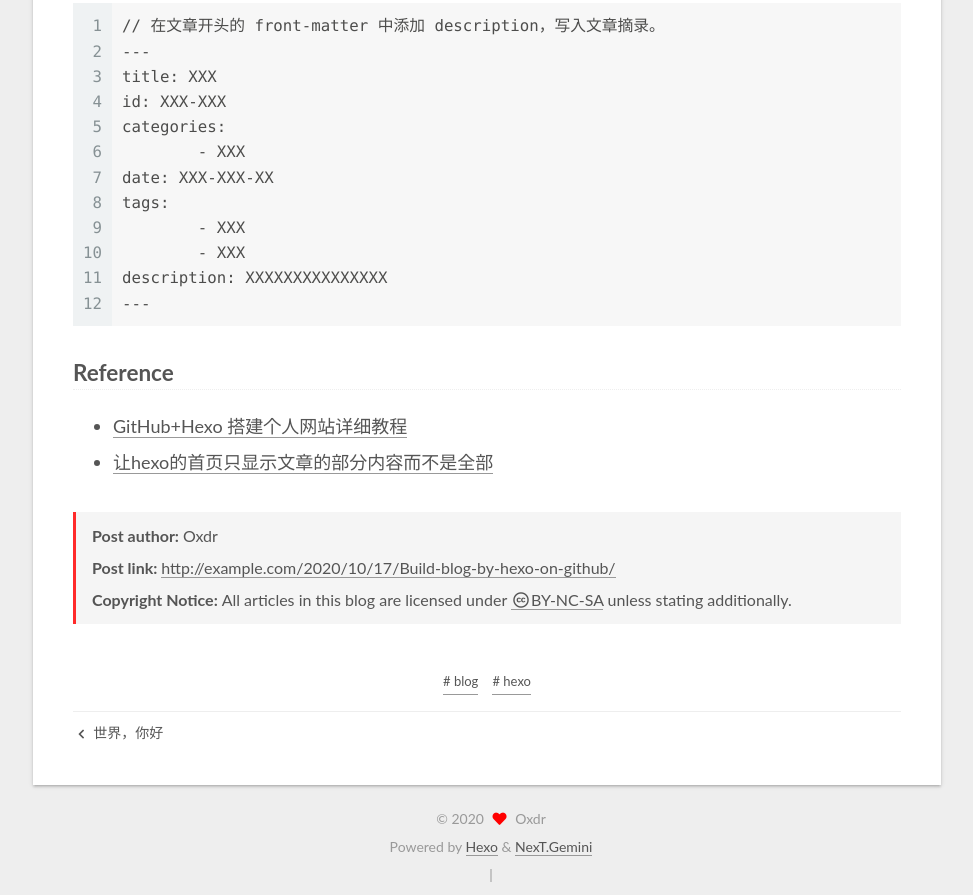
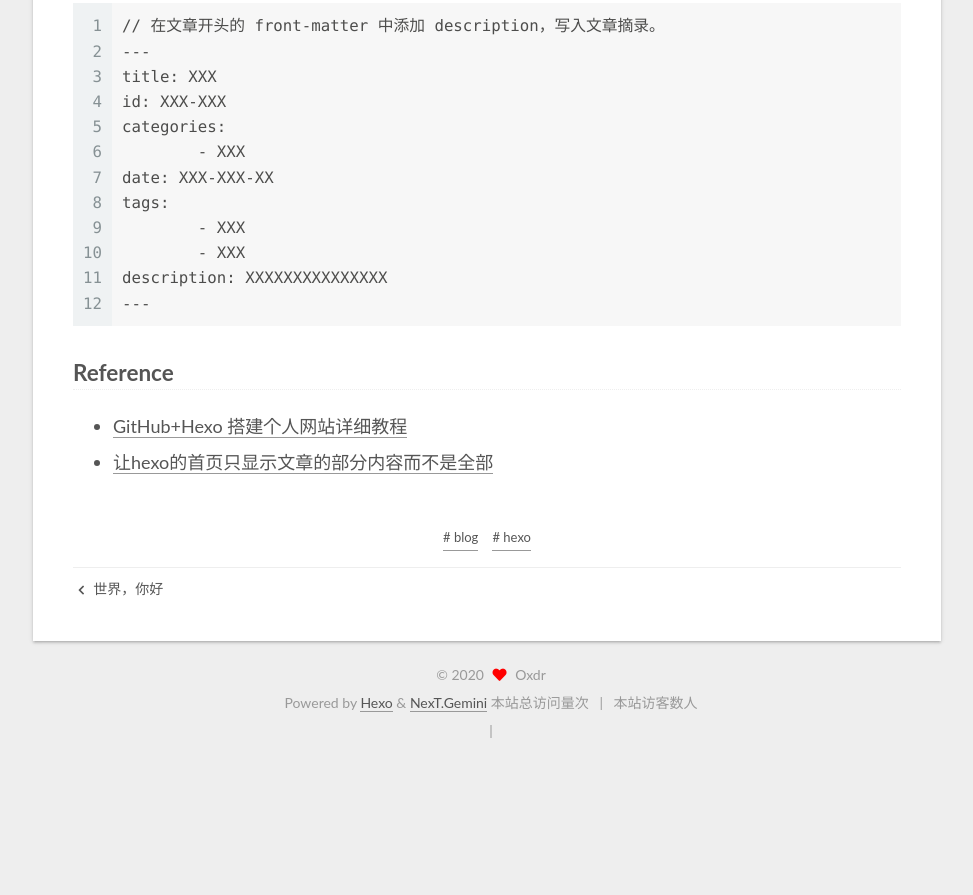
Before and after one commit to oxdr/oxdr.github.io, a plain HTML site: page 2020/10/17/Build-blog-by-hexo-on-github/index.html in a window 1280 px wide. Shown: the part 3770-4665 px from the top of the page, without its empty margins (279-1252 px from the left). After the commit the page ends 4535 px from the top, so only its background shows below. Drawn offline with Linux system fonts and the light colour scheme; some packages are replaced by stand-ins of ours; a script that the page names is missing.

Commit message:
Site updated: 2020-10-24 13:38:41

```diff
--- a/2020/10/17/Build-blog-by-hexo-on-github/index.html
+++ b/2020/10/17/Build-blog-by-hexo-on-github/index.html
@@ -301,23 +301,6 @@
 
 
 
-
-<div>
-<ul class="post-copyright">
-  <li class="post-copyright-author">
-    <strong>Post author:  </strong>Oxdr
-  </li>
-  <li class="post-copyright-link">
-    <strong>Post link: </strong>
-    <a href="http://example.com/2020/10/17/Build-blog-by-hexo-on-github/" title="Windows 10 下 Github + Hexo 搭建个人 Blog">http://example.com/2020/10/17/Build-blog-by-hexo-on-github/</a>
-  </li>
-  <li class="post-copyright-license">
-    <strong>Copyright Notice:  </strong>All articles in this blog are licensed under <a href="https://creativecommons.org/licenses/by-nc-sa/4.0/zh-TW" rel="noopener" target="_blank"><i class="fab fa-fw fa-creative-commons"></i>BY-NC-SA</a> unless stating additionally.
-  </li>
-</ul>
-</div>
-
-
       <footer class="post-footer">
           <div class="post-tags">
               <a href="/tags/blog/" rel="tag"># blog</a>
@@ -424,9 +407,6 @@
       </div>
   </nav>
 </div>
-  <div class="cc-license motion-element" itemprop="license">
-    <a href="https://creativecommons.org/licenses/by-nc-sa/4.0/zh-TW" class="cc-opacity" rel="noopener" target="_blank"><img src="/images/cc-by-nc-sa.svg" alt="Creative Commons"></a>
-  </div>
 
 
 
@@ -459,7 +439,10 @@
   </div>
 
 
-    <script async src="//dn-lbstatics.qboxme/busuanzi.pure.mini.js"></script>
+    <script async src="//busuanzi.ibruce.info/busuanzi/2.3/busuanzi.pure.mini.js"></script>
+    <span id="busuanzi_container_site_pv">本站总访问量<span id="busuanzi_value_site_pv"></span>次</span>
+    <span class="post-meta-divider">|</span>
+    <span id="busuanzi_container_site_uv">本站访客数<span id="busuanzi_value_site_uv"></span>人</span>
 
 
 
--- a/css/main.css
+++ b/css/main.css
@@ -1236,7 +1236,7 @@ pre .javascript .function {
 }
 .links-of-author a::before,
 .links-of-author span.exturl::before {
-  background: #5cc6f9;
+  background: #dfffa7;
   border-radius: 50%;
   content: ' ';
   display: inline-block;
@@ -2030,13 +2030,6 @@ pre .javascript .function {
 #qr p {
   text-align: center;
 }
-.post-copyright {
-  background: var(--card-bg-color);
-  border-left: 3px solid #ff2a2a;
-  list-style: none;
-  margin: 2em 0 0;
-  padding: 0.5em 1em;
-}
 .category-all-page .category-all-title {
   text-align: center;
 }
```
Also changed, not shown: 2020/10/10/Nice-to-meet-you/index.html (+4 -21 lines), archives/2020/10/index.html (+4 -4 lines), archives/2020/index.html (+4 -4 lines), archives/index.html (+4 -4 lines), categories/index.html (+4 -4 lines), categories/笔记/index.html (+4 -4 lines), categories/随想/index.html (+4 -4 lines), index.html (+4 -4 lines), tags/blog/index.html (+4 -4 lines), tags/hexo/index.html (+4 -4 lines), tags/index.html (+4 -4 lines).
